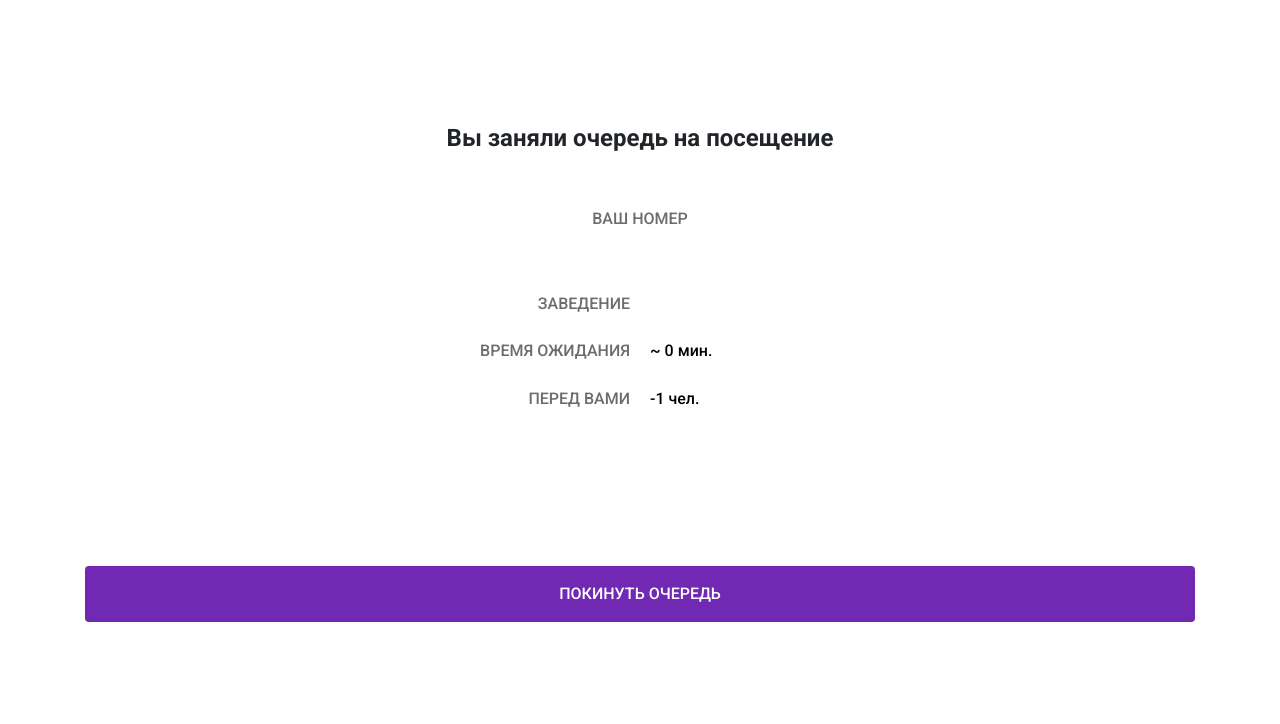
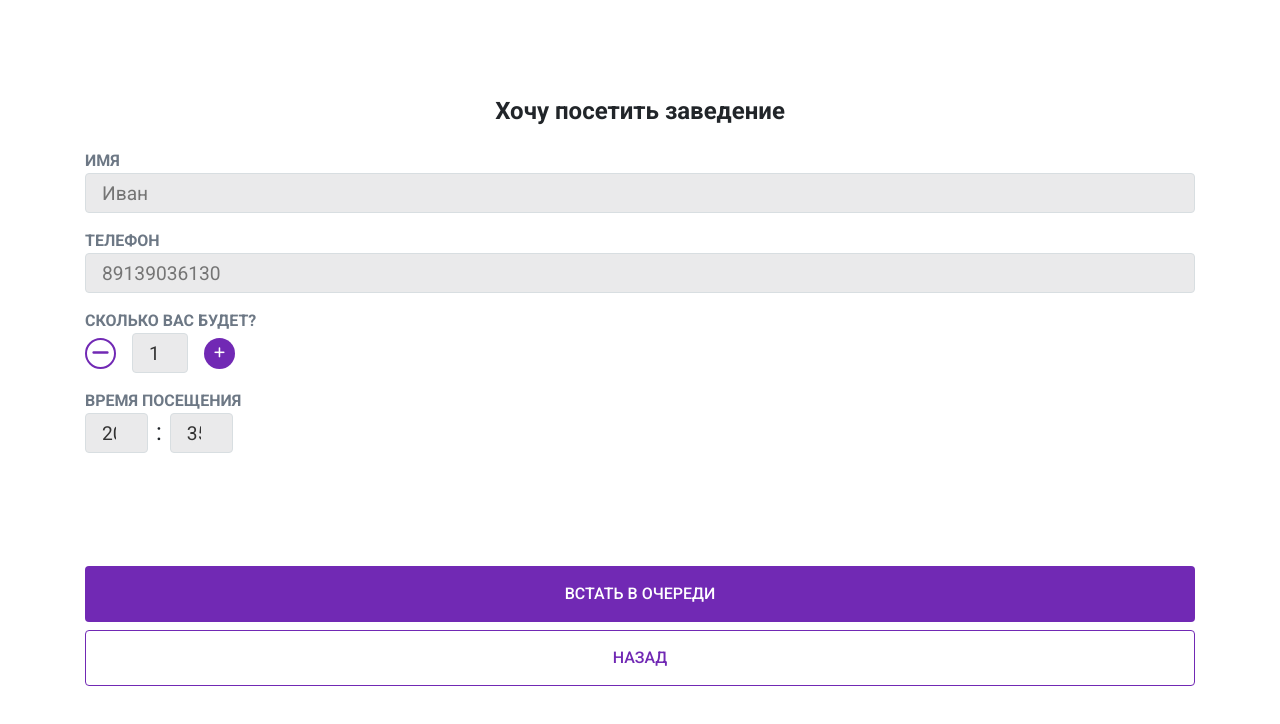
Before and after one commit to pushkov-fedor/amc-frontend, a React (Create React App) app: page /queue-info in a window 1280 px wide. Shown: the top 724 px of the page. Built offline with nearby package versions, Linux system fonts and the light colour scheme.

Commit message:
change queue form url to root

```diff
--- a/src/App.jsx
+++ b/src/App.jsx
@@ -9,7 +9,7 @@ function App() {
       <div className="App">
         <div className="container">
           <Switch>
-            <Route path="/queue-form">
+            <Route path="/">
               <QueueForm />
             </Route>
             <Route path="/queue-info">
--- a/src/components/QueueInfo.jsx
+++ b/src/components/QueueInfo.jsx
@@ -84,7 +84,7 @@ const QueueInfo = (props) => {
               },
               method: "POST",
             });
-            history.push("/queue-form");
+            history.push("/");
           }}
         >
           ПОКИНУТЬ ОЧЕРЕДЬ
```
